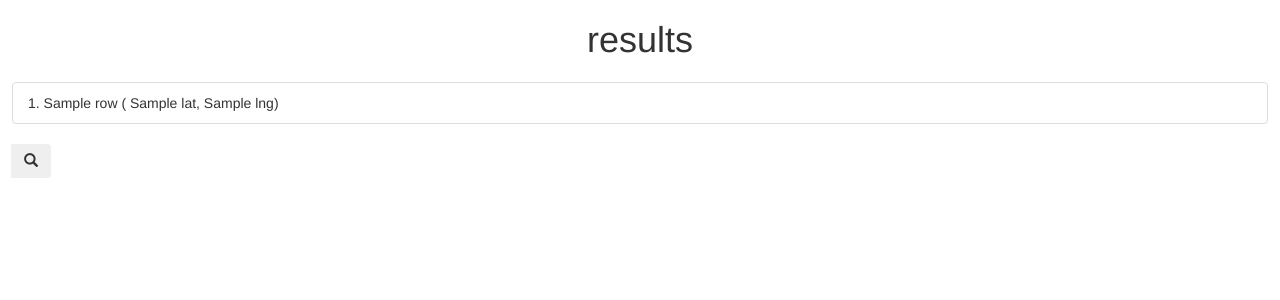
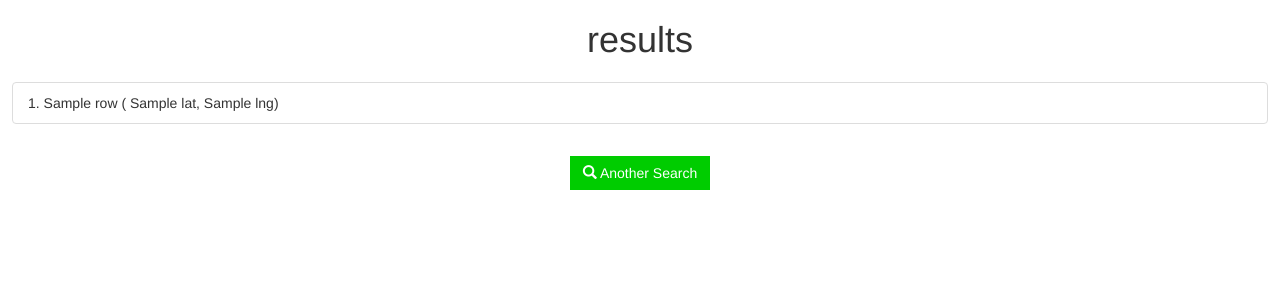
Before and after one commit to egoberdon/flight, a Flask app: template templates/results.html in a window 1280 px wide. Shown: the top 300 px of the page. Run offline with Flask 2, Linux system fonts and the light colour scheme; the template is opened without the code that fills it: most values are stand-ins (such as "Sample title", 1, 10 or a date in 2020); some libraries are stand-ins or nearby versions.

Commit message:
Added redirect button to results page

```diff
--- a/static/css/search.css
+++ b/static/css/search.css
@@ -1,15 +1,16 @@
 .SearchIcon
 {
     color:#fff;
-
 }
 .SearchButton
 {
     background-color:#00cc00;
+    color: #ffffff;
     border-radius:1px;
 }
 .SearchButton:hover{
     background-color:#009900;
+    color: #ffffff;
 }
 
 .SearchBar{
--- a/templates/results.html
+++ b/templates/results.html
@@ -5,6 +5,7 @@
   <meta http-equiv="X-UA-Compatible" content="IE=edge,chrome=1">
   <link rel="stylesheet" href="css/bootstrap.min.css">
   <link rel="stylesheet" href="css/results.css">
+  <link rel="stylesheet" href="css/search.css">
   <title>results</title>
 
 </head>
@@ -12,6 +13,7 @@
   <!-- ========= -->
   <!-- Your HTML -->
   <!-- ========= -->
+  <section id="resultapp">
   <div align="center">
     <h1>results</h1>
   </div>
@@ -21,13 +23,16 @@
        <li class="list-group-item">{{row["name"]}} ( {{row["lat"]}}, {{row["lng"]}})</li>
         {% endfor %}
     </ol>
+  </div>
+  <div align="center">
     <span class="input-group-btn">
       <button class="btn btn-defaul SearchButton" type="button">
-          <span class=" glyphicon glyphicon-search SearchIcon" ></span>
+          <span class=" glyphicon glyphicon-search SearchIcon" ></span> Another Search
         </button>
     </span>
   </div>
-  </table>
+</section>
+
   <!-- ========= -->
   <!-- Libraries -->
   <!-- ========= -->
@@ -40,6 +45,20 @@
   <!-- Javascript code -->
   <!-- =============== -->
   <script type="text/javascript">
+  var App = {}
+  App.View = Backbone.View.extend({
+   el: '#resultapp',
+   initialize: function(){
+     this.render();
+   },
+   events:{
+     'click .btn': "search",
+   },
+   search: function(){
+     window.location = "/";
+   }
+  });
+  var appView = new App.View();
   </script>
 
 </body>
```
Also changed, not shown: templates/index.html (+1 -8 lines).
